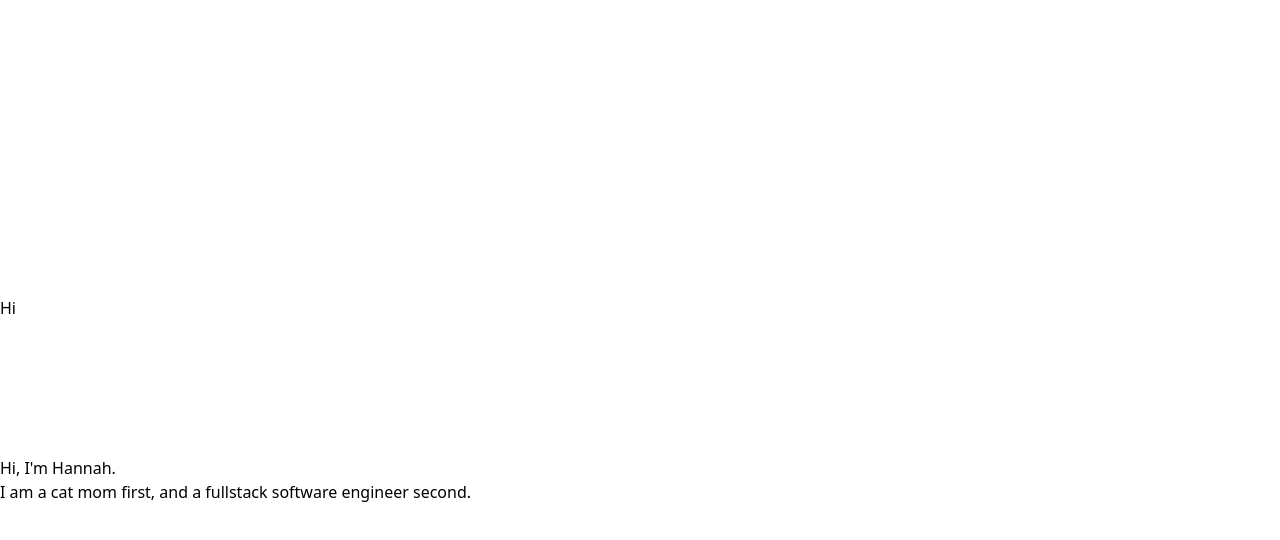
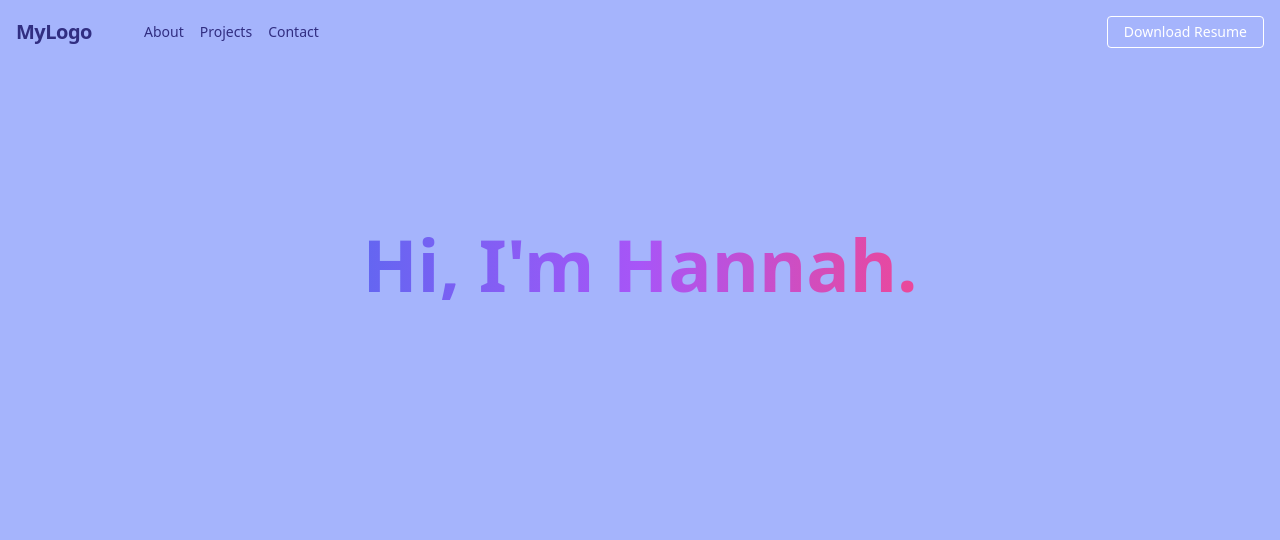
Before and after one commit to hbernie/personal-website, a React (Vite) app in the folder portfolio/: page / in a window 1280 px wide. Shown: the top 540 px of the page. Built offline with nearby package versions, Linux system fonts and the light colour scheme.

Commit message:
Navbar and home components set up with tailwindcss

```diff
--- a/portfolio/index.html
+++ b/portfolio/index.html
@@ -7,7 +7,7 @@
     <title>Hannah's Portfolio</title>
   </head>
   <body>
-    <div id="root"></div>
+    <div id="root" className="h-screen bg-indigo-300"></div>
     <script type="module" src="/src/main.tsx"></script>
   </body>
 </html>
--- a/portfolio/src/App.css
+++ b/portfolio/src/App.css
@@ -1,4 +1,4 @@
- #root {
+ /* #root {
   max-width: 1280px;
   margin: 0 auto;
   padding: 2rem;
@@ -34,4 +34,4 @@
 
 .card {
   padding: 2em;
-}
+} */
--- a/portfolio/src/App.tsx
+++ b/portfolio/src/App.tsx
@@ -1,21 +1,15 @@
 import { useState } from 'react'
 import reactLogo from './assets/react.svg'
-// import './App.css'
+import './App.css'
 import Navbar from './components/Navbar';
+import Home from './components/Home';
 
-function App() {
+export default function App() {
 
   return (
-    <><Navbar />
-    <div className="">
-      <h1 id='logo'>Hi, I'm Hannah.</h1>
-      <div className="card">
-        <p>
-          I am a cat mom first, and a fullstack software engineer second.
-        </p>
-      </div>
-    </div></>
+    <div className='h-screen'>
+      <Navbar />
+      <Home />
+    </div>
   )
 }
-
-export default App
--- /dev/null
+++ b/portfolio/src/components/Home.tsx
@@ -0,0 +1,10 @@
+export default function Home(){
+  return(
+    <div className="flex flex-col justify-center items-center w-full h-[50vh]">
+      <div className="flex font-semibold text-7xl text-transparent bg-clip-text bg-gradient-to-r from-indigo-500 via-purple-500 to-pink-500">
+          Hi, I'm Hannah.
+      </div>
+    </div>
+
+  )
+}
--- a/portfolio/src/components/Navbar.tsx
+++ b/portfolio/src/components/Navbar.tsx
@@ -1,17 +1,33 @@
 import { useState } from 'react'
-// import '../index.css'
 
 export default function NavBar() {
+  const [navbar, setNavbar] = useState(false);
   return(
-  <div className='navbar'>
-
-    <div>Hi</div>
-    <div className='flex items-center justify-between py-3 md:py-5 md:block text-white'>
-      <div>About</div>
-      <div>Projects</div>
-      <div>Resume</div>
-      <div>Contact</div>
-    </div>
-  </div>
+    <><nav className="flex items-center justify-between flex-wrap bg-indigo-300 p-4">
+      <div className="flex items-center flex-shrink-0 text-indigo-900 mr-9">
+          <span className="font-semibold text-xl tracking-tight">MyLogo</span>
+      </div>
+      <div className="block lg:hidden">
+        <button className="flex items-center px-3 py-2 border rounded text-teal-200 border-teal-400 hover:text-white hover:border-white">
+          <svg className="fill-current h-3 w-3" viewBox="0 0 20 20" xmlns="http://www.w3.org/2000/svg"><title>Menu</title><path d="M0 3h20v2H0V3zm0 6h20v2H0V9zm0 6h20v2H0v-2z" /></svg>
+        </button>
+      </div>
+      <div className="w-full block flex-grow lg:flex lg:items-center lg:w-auto">
+        <div className="text-sm lg:flex-grow">
+          <a href="#responsive-header" className="block mt-4 lg:inline-block lg:mt-0 text-indigo-900 hover:text-white ml-4">
+            About
+          </a>
+          <a href="#responsive-header" className="block mt-4 lg:inline-block lg:mt-0 text-indigo-900 hover:text-white ml-4">
+            Projects
+          </a>
+          <a href="#responsive-header" className="block mt-4 lg:inline-block lg:mt-0 text-indigo-900 hover:text-white ml-4">
+            Contact
+          </a>
+        </div>
+        <div>
+          <a href="#" className="inline-block text-sm px-4 py-2 leading-none border rounded text-white border-white hover:border-transparent hover:text-indigo-900 hover:bg-white mt-4 lg:mt-0">Download Resume</a>
+        </div>
+      </div>
+    </nav></>
   )
 }
--- a/portfolio/src/index.css
+++ b/portfolio/src/index.css
@@ -1,6 +1,14 @@
 @tailwind base;
 @tailwind components;
 @tailwind utilities;
+
+body{
+  margin: 0;
+  background-color: rgb(165 180 252);
+}
+
+
+
 
 /* :root {
   font-family: Inter, Avenir, Helvetica, Arial, sans-serif;
@@ -28,13 +36,13 @@ a:hover {
   color: #535bf2;
 } */
 
-body {
+/* body {
   margin: 0;
   display: flex;
   place-items: center;
   min-width: 320px;
   min-height: 100vh;
-}
+} */
 
 /* h1 {
   font-size: 3.2em;
```
